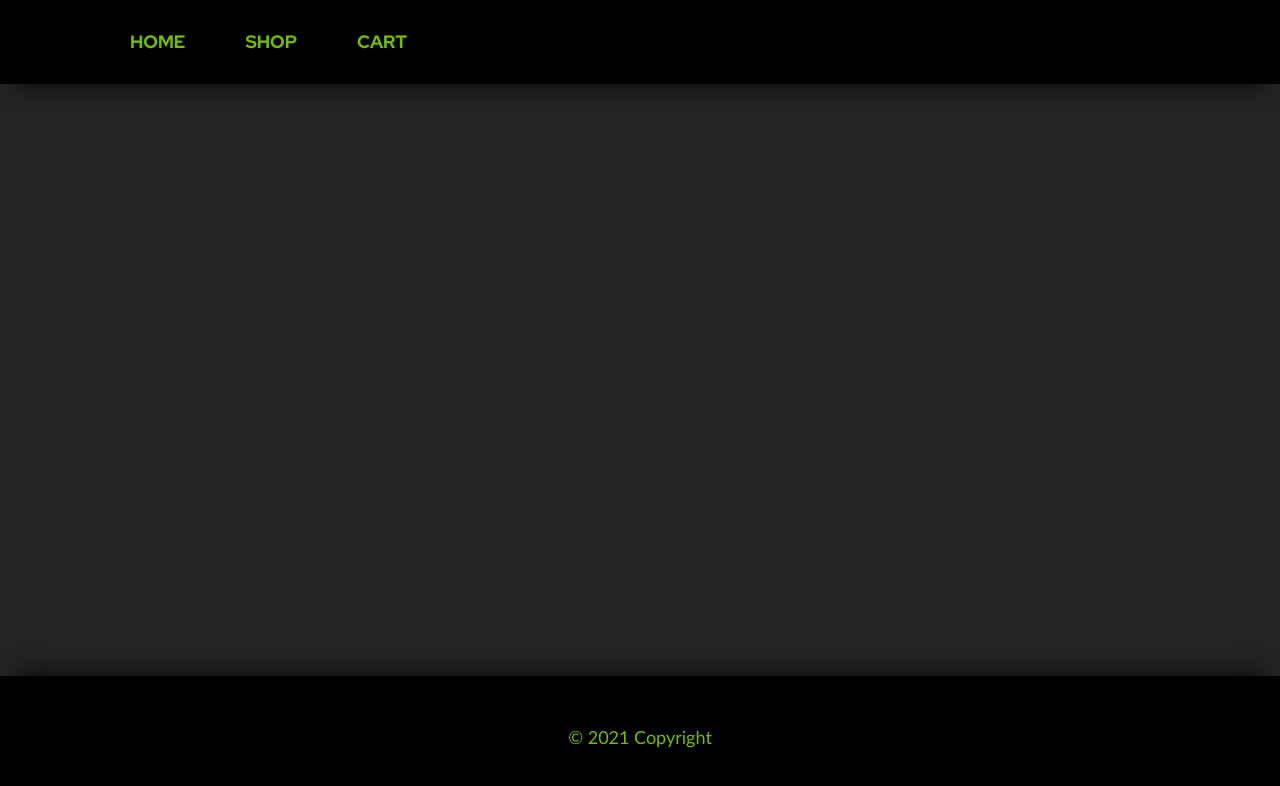
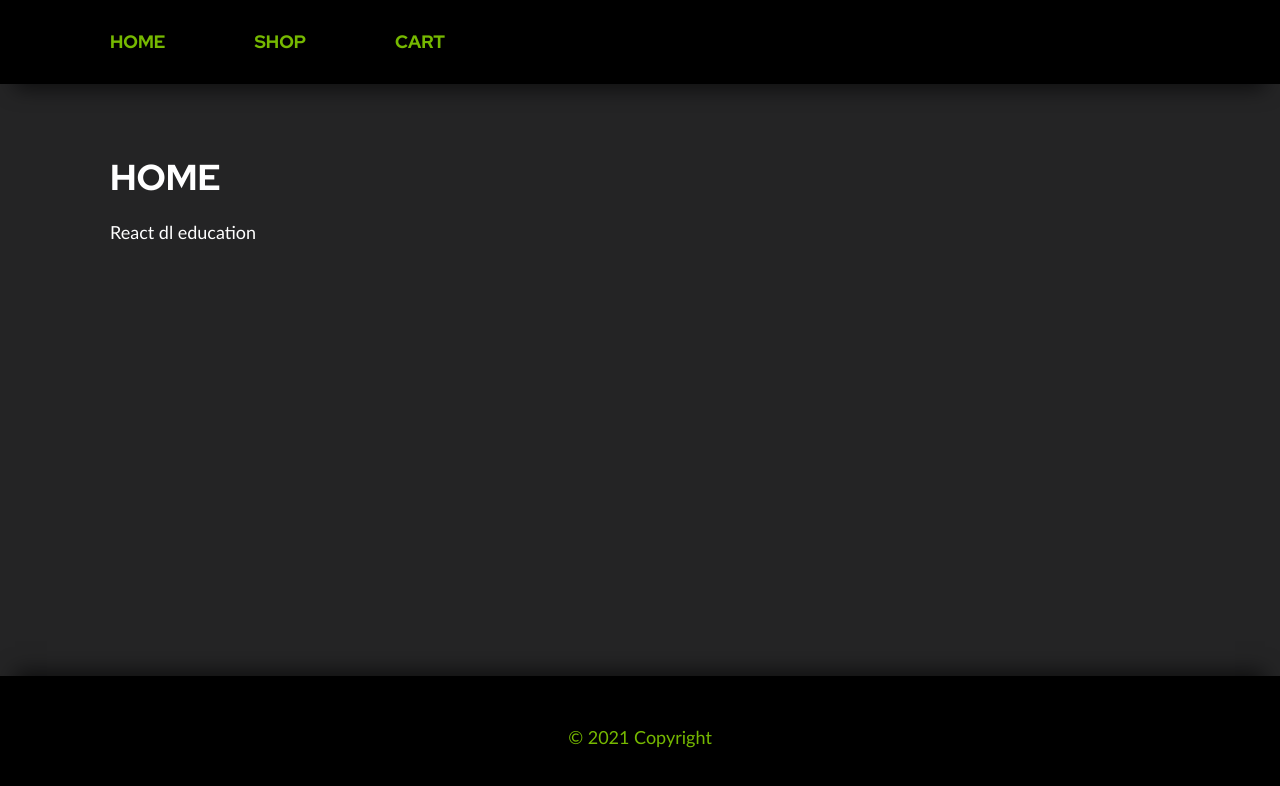
Before and after one commit to RustamAZ/Optimax.test, a React (Create React App) app in the folder my-project/: page / in a window 1280 px wide. Shown: the top 786 px of the page. Built offline with nearby package versions, Linux system fonts and the light colour scheme.

Commit message:
Add pages & Fix header

```diff
--- a/my-project/src/containers/Header/Header.jsx
+++ b/my-project/src/containers/Header/Header.jsx
@@ -8,15 +8,15 @@ const Header = function() {
                 <Grid>
                     <ul className={classes['header__list']}>
                         <li className={classes['header__list-item']}>
-                            <NavLink exact activeStyle={{color: '#000', backgroundColor: '#76b900'}} to="/">Home</NavLink>
+                            <NavLink exact="true" activestyle={{color: '#000', backgroundColor: '#76b900'}} to="/">Home</NavLink>
                         </li>
 
                         <li className={classes['header__list-item']}>
-                            <NavLink activeStyle={{color: '#000', backgroundColor: '#76b900'}} to="/shop">Shop</NavLink>
+                            <NavLink activestyle={{color: '#000', backgroundColor: '#76b900'}} to="/shop">Shop</NavLink>
                         </li>
 
                         <li className={classes['header__list-item']}>
-                            <NavLink activeStyle={{color: '#000', backgroundColor: '#76b900'}} to="/cart">Cart</NavLink>
+                            <NavLink activestyle={{color: '#000', backgroundColor: '#76b900'}} to="/cart">Cart</NavLink>
                         </li>
                     </ul>
                 </Grid>
--- a/my-project/src/containers/Header/Header.module.scss
+++ b/my-project/src/containers/Header/Header.module.scss
@@ -22,11 +22,14 @@
     &__list {
         display: flex;
         align-items: center;
+        margin: 0 -20px;
+        max-width: 375px;
+        display: flex;
+        justify-content: space-between;
     }
 
     &__list-item {
-        cursor: pointer;;
-        margin-right: 20px;
+        cursor: pointer;
         transition: background-color 0.2s ease-in;
 
         a {
--- a/my-project/src/hoc/App/App.js
+++ b/my-project/src/hoc/App/App.js
@@ -1,11 +1,18 @@
 import React from 'react';
+import { Routes, Route } from 'react-router-dom';
+
 import Layout from '../Layout/Layout';
+import Home from '../../pages/Home/Home';
+import ErrorPage from '../../pages/Error/Error';
 
 
 function App() {
   return (
         <Layout>
-
+          <Routes>
+            <Route path="*" element={<ErrorPage />}/>
+            <Route exact path="/" element={<Home />}/>
+          </Routes>
         </Layout>
   );
 }
--- a/my-project/src/hoc/Grid/Grid.module.scss
+++ b/my-project/src/hoc/Grid/Grid.module.scss
@@ -1,3 +1,5 @@
+@import '../../mixins';
+
 .grid {
     width: 100%;
     max-width: 1400px;
@@ -5,11 +7,11 @@
     margin: 0 auto;
     box-sizing: border-box;
 
-    @media (min-width: 768px) {
+    @media (min-width: $media768) {
         padding: 0 50px;
     }
 
-    @media (min-width: 1024px) {
+    @media (min-width: $media1024) {
         padding: 0 110px;
     }
 }
--- /dev/null
+++ b/my-project/src/pages/Error/Error.jsx
@@ -0,0 +1,15 @@
+import React from "react";
+import classes from './Error.module.scss';
+import CustomLink from "../../components/CustomLink/CustomLink";
+
+const ErrorPage = function() {
+    return (
+        <section className={classes.error}>
+            <h1 className={classes.title}>404</h1>
+            <h2 className={classes.subTitle}>Page not founded</h2>
+            <CustomLink text="Go home page" link='/'/>
+        </section>
+    )
+};
+
+export default ErrorPage;
--- /dev/null
+++ b/my-project/src/pages/Error/Error.module.scss
@@ -0,0 +1,20 @@
+@import '../../mixins';
+
+.error {
+    padding-top: 10vh;
+    display: flex;
+    align-items: center;
+    flex-direction: column;
+    color: $c-green;
+
+    .title {
+        @include font_title;
+        font-size: 100px;
+        margin: 0;
+    }
+
+    .subTitle {
+        @include font_title;
+        margin-bottom: 40px;
+    }
+}
--- /dev/null
+++ b/my-project/src/pages/Home/Home.jsx
@@ -0,0 +1,14 @@
+import classes from './Home.module.scss';
+
+const Home = function() {
+    return (
+        <>
+            <h1 className={classes.HomeTitle}>HOME</h1>
+            <p className={classes.HomeDesc}>
+                React dl education
+            </p>
+        </>
+    )
+}
+
+export default Home;
--- /dev/null
+++ b/my-project/src/pages/Home/Home.module.scss
@@ -0,0 +1,5 @@
+@import '../../mixins';
+
+.HomeTitle {
+    @include font_title;
+}
```
